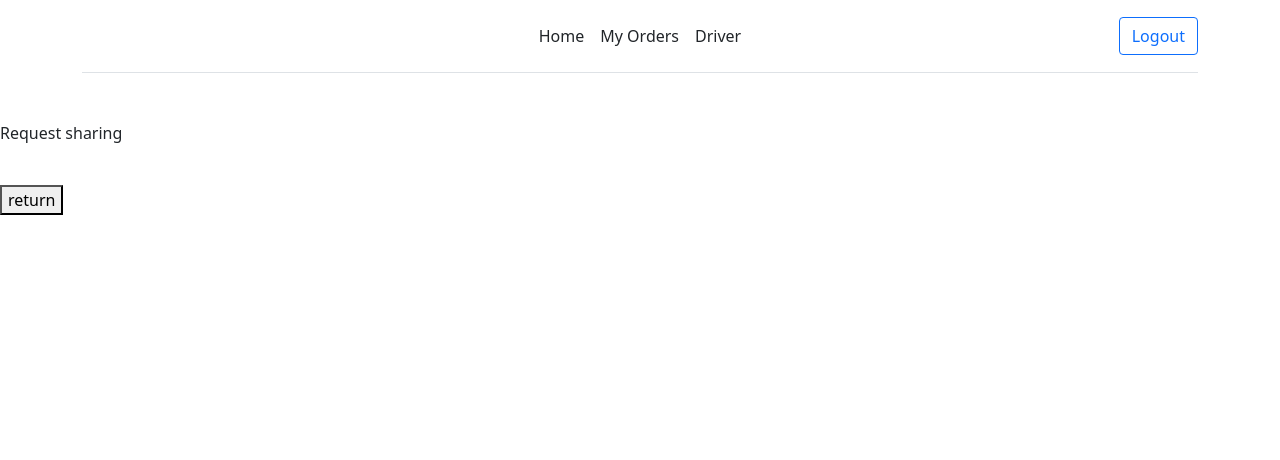
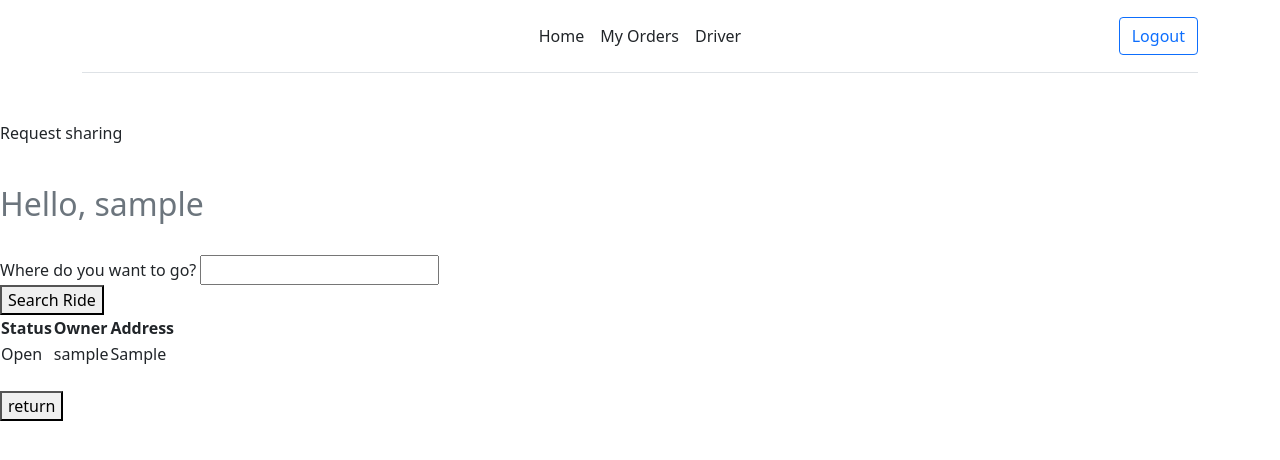
Before and after one commit to JunFenngZhi/RideSharingApp, a Django app: page /requestSharing/ in a window 1280 px wide. Shown: the top 460 px of the page. Run offline with Django 4.2, Linux system fonts and the light colour scheme; a user stored in the database is signed in; tables that the repository leaves empty hold one stand-in row (values such as "Sample post").

Commit message:
request share

```diff
--- a/hw1/rideSharing/templates/rideSharing/requestSharing.html
+++ b/hw1/rideSharing/templates/rideSharing/requestSharing.html
@@ -7,6 +7,39 @@
 </p>
 
 <br>
+<h2 class="text-muted">Hello, {{user.username}}</h2>
+<br>
+
+<form action="#" method="get">
+  <div>
+    <label for="addr">Where do you want to go?</label>
+    <input name="addr" id="addr">
+  </div>
+  <div>
+    <button>Search Ride</button>
+  </div>
+</form>
+
+{% if ride_list %}
+<table>
+  <tr>
+    <th>Status</th>
+    <th>Owner</th>
+    <th>Address</th>
+  </tr>
+  {% for ride in ride_list %}
+  <tr>
+    <td>{{ ride.get_status_display }}</td>
+    <td>{{ ride.owner.username }}</td>
+    <td>{{ ride.addr }}</td>
+  </tr>
+  {% endfor %}
+</table>
+{% else %}
+<p>No ride available.</p>
+{% endif %}
+
+<br>
 <a href="{% url 'rideSharing-home' %}">
   <button>return</button>
 </a>
--- a/hw1/rideSharing/views.py
+++ b/hw1/rideSharing/views.py
@@ -44,8 +44,16 @@ def showAllOrders(request):
 # request a sharing order. User becomes rider sharer
 @login_required
 def requestSharing(request):
-    return render(request, 'rideSharing/requestSharing.html')
-
+    addr = request.GET.get("addr")
+    if addr:
+        ride_list=Ride.objects.filter(addr__exact=addr)
+    else:
+        ride_list=Ride.objects.all()
+    context = {
+        #'u_form': u_form,
+        'ride_list': ride_list,
+    }
+    return render(request, 'rideSharing/requestSharing.html', context=context)
 
 # driverPage. User registers a vehicle or accepts an order
 class driverPage(CreateView):
```
